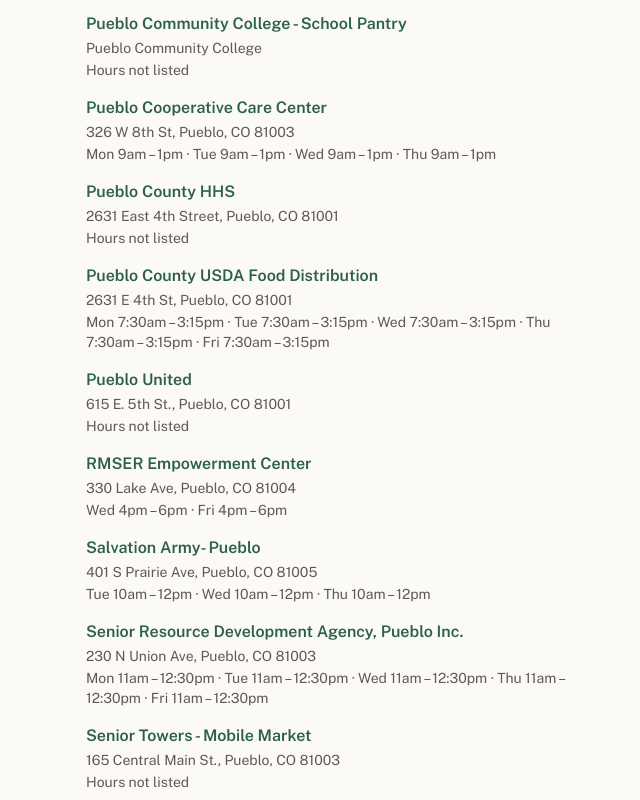
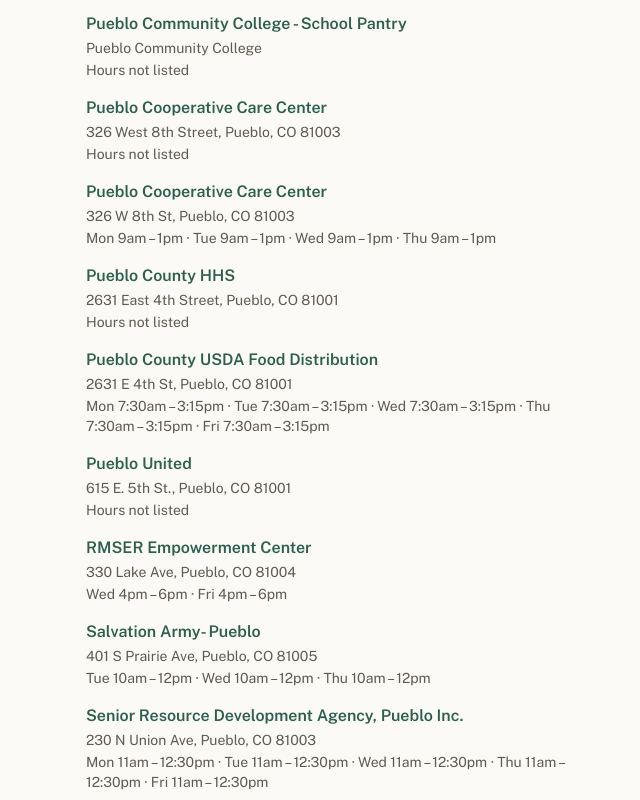
Before and after one commit to kr8vka0z/pueblo-food-map, a Next.js app: page /venues in a window 1280 px wide. Shown: the part 2040-2840 px from the top of the page, without its empty margins (314-954 px from the left). Built offline with nearby package versions, Linux system fonts and the light colour scheme.

Commit message:
Publish venues (109 venues) (#390)

```diff
--- a/src/data/published-venues.ts
+++ b/src/data/published-venues.ts
@@ -5,11 +5,11 @@
  * Source of truth is Cloudflare D1 (`pueblo-food-map-admin`.venues); this
  * file is the build-time snapshot the public map imports at request time
  * (docs/admin/cloudflare-native-admin-spec.md §3.3, §3.5 step 3).
- * Last published: 2026-07-22T04:35:18.344Z
+ * Last published: 2026-09-03T02:16:04.876Z
  */
 import type { Venue } from "@/types/venue";
 
-export const publishedAt = "2026-07-22T04:35:18.344Z";
+export const publishedAt = "2026-09-03T02:16:04.876Z";
 export const publishedVenues: Venue[] = [
   {
     "id": "garden-bethany-lutheran",
@@ -19,7 +19,7 @@
     "lng": -104.591039,
     "address": "1802 Sheridan Rd, Pueblo, CO 81001",
     "email": "garden@pueblofoodproject.org",
-    "url": "https://pueblofoodproject.org/cgsp/",
+    "url": "https://pueblofoodproject.org/gardens/",
     "notes": "Open to public. Produce donated to food pantries. Partner: Pueblo County Extension Master Gardener Program.",
     "operator": "Pueblo Food Project",
     "source": "pueblofoodproject.org/cgsp",
@@ -33,7 +33,7 @@
     "lng": -104.596439,
     "address": "814 E 5th St, Pueblo, CO 81001",
     "email": "garden@pueblofoodproject.org",
-    "url": "https://pueblofoodproject.org/cgsp/",
+    "url": "https://pueblofoodproject.org/gardens/",
     "notes": "Open to public. Produce donated to food pantries. Partner: Pueblo County Extension Master Gardener Program.",
     "operator": "Pueblo Food Project",
     "source": "pueblofoodproject.org/cgsp",
@@ -47,7 +47,7 @@
     "lng": -104.621467,
     "address": "110 Midway Dr, Pueblo, CO",
     "email": "garden@pueblofoodproject.org",
-    "url": "https://pueblofoodproject.org/cgsp/",
+    "url": "https://pueblofoodproject.org/gardens/",
     "notes": "Open to public. Produce donated to food pantries. Partner: Pueblo County Extension Master Gardener Program.",
     "operator": "Pueblo Food Project",
     "source": "pueblofoodproject.org/cgsp",
@@ -61,7 +61,7 @@
     "lng": -104.625036,
     "address": "Lake Ave near the Fire Station, Pueblo, CO",
     "email": "garden@pueblofoodproject.org",
-    "url": "https://pueblofoodproject.org/cgsp/",
+    "url": "https://pueblofoodproject.org/gardens/",
     "notes": "Open to public. Produce donated to food pantries. Partner: Pueblo County Extension Master Gardener Program.",
     "operator": "Pueblo Food Project",
     "source": "pueblofoodproject.org/cgsp",
@@ -80,7 +80,7 @@
       ]
     },
     "email": "garden@pueblofoodproject.org",
-    "url": "https://pueblofoodproject.org/cgsp/",
+    "url": "https://pueblofoodproject.org/gardens/",
     "notes": "Weekly volunteer work days Wed 4-7pm. Produce donated to food pantries. Partner: Pueblo County Extension Master Gardener Program.",
     "operator": "Pueblo Food Project",
     "source": "pueblofoodproject.org/cgsp",
@@ -94,7 +94,7 @@
     "lng": -104.612428,
     "address": "215 Canal St, Pueblo, CO 81004",
     "email": "garden@pueblofoodproject.org",
-    "url": "https://pueblofoodproject.org/cgsp/",
+    "url": "https://pueblofoodproject.org/gardens/",
     "notes": "Open to public. Produce donated to food pantries. Partner: Pueblo County Extension Master Gardener Program.",
     "operator": "Pueblo Food Project",
     "source": "pueblofoodproject.org/cgsp",
@@ -107,7 +107,7 @@
     "lat": 38.268172,
     "lng": -104.608897,
     "address": "1st & Main, Pueblo, CO",
-    "url": "https://pueblofoodproject.org/cgsp/",
+    "url": "https://pueblofoodproject.org/gardens/",
     "notes": "Public edible landscape installation in downtown Pueblo.",
     "operator": "Pueblo Food Project",
     "source": "pueblofoodproject.org/cgsp",
@@ -120,7 +120,7 @@
     "lat": 38.262121,
     "lng": -104.615912,
     "address": "400 S Union Ave, Pueblo, CO 81003",
-    "url": "https://pueblofoodproject.org/cgsp/",
+    "url": "https://pueblofoodproject.org/gardens/",
     "notes": "Edible landscape at Pueblo's first food hall.",
     "operator": "Pueblo Food Project",
     "source": "pueblofoodproject.org/cgsp",
@@ -133,7 +133,7 @@
     "lat": 38.222062,
     "lng": -104.617207,
     "address": "600 Maryland Ave, Pueblo, CO",
-    "url": "https://pueblofoodproject.org/cgsp/",
+    "url": "https://pueblofoodproject.org/gardens/",
     "notes": "Public edible landscape installation.",
     "operator": "Pueblo Food Project",
     "source": "pueblofoodproject.org/cgsp",
@@ -146,7 +146,7 @@
     "lat": 38.283229,
     "lng": -104.607842,
     "address": "Mineral Palace Park, Pueblo, CO",
-    "url": "https://pueblofoodproject.org/cgsp/",
+    "url": "https://pueblofoodproject.org/gardens/",
     "notes": "Public edible landscape installation.",
     "operator": "Pueblo Food Project",
     "source": "pueblofoodproject.org/cgsp",
@@ -1563,6 +1563,18 @@
     "last_verified": "2026-05-14"
   },
   {
+    "id": "plentiful-pueblo-community-soup-kitchen-1bc98af5",
+    "name": "Pueblo Community Soup Kitchen",
+    "category": "meal_site",
+    "lat": 38.273296,
+    "lng": -104.612059,
+    "address": "422 W. 7th St., Pueblo, CO 81003",
+    "phone": "(719) 545-6540",
+    "url": "https://directory.plentiful.org/colorado/pueblo/pueblo-community-soup-kitchen-1bc98af5",
+    "source": "directory.plentiful.org/colorado/pueblo",
+    "last_verified": "2026-05-14"
+  },
+  {
     "id": "plentiful-pueblo-community-soup-kitchen-plentiful-3195",
     "name": "Pueblo Community Soup Kitchen",
     "category": "meal_site",
@@ -1602,6 +1614,18 @@
     "last_verified": "2026-05-14"
   },
   {
+    "id": "plentiful-pueblo-cooperative-care-center-97ec4eda",
+    "name": "Pueblo Cooperative Care Center",
+    "category": "pantry",
+    "lat": 38.274237,
+    "lng": -104.610622,
+    "address": "326 West 8th Street, Pueblo, CO 81003",
+    "url": "https://directory.plentiful.org/colorado/pueblo/pueblo-cooperative-care-center-97ec4eda",
+    "notes": "Pueblo Cooperative Care Center. in Pueblo, CO. Hours and directions available.",
+    "source": "directory.plentiful.org/colorado/pueblo",
+    "last_verified": "2026-05-14"
+  },
+  {
     "id": "plentiful-pueblo-cooperative-care-center-plentiful-3140",
     "name": "Pueblo Cooperative Care Center",
     "category": "pantry",
```
